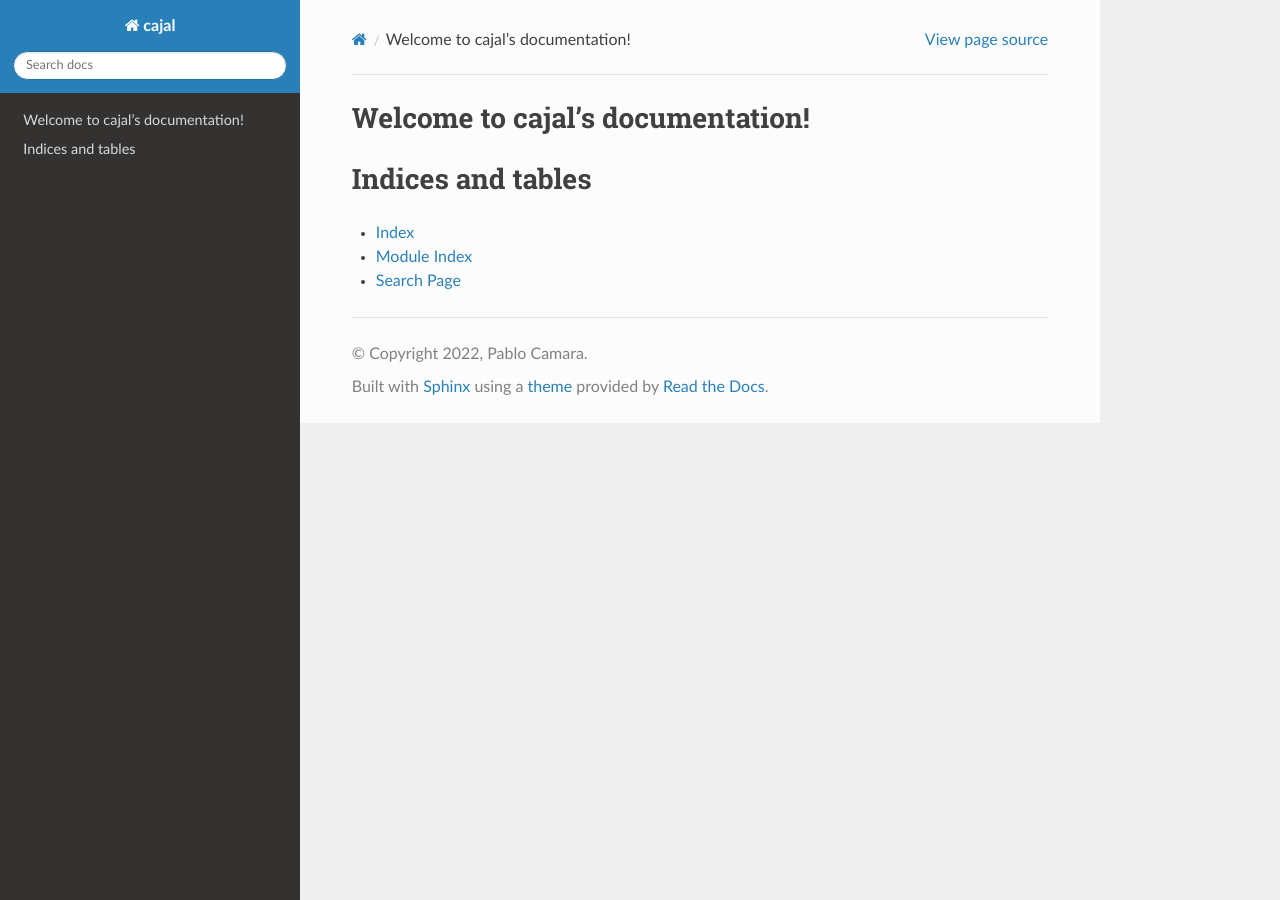
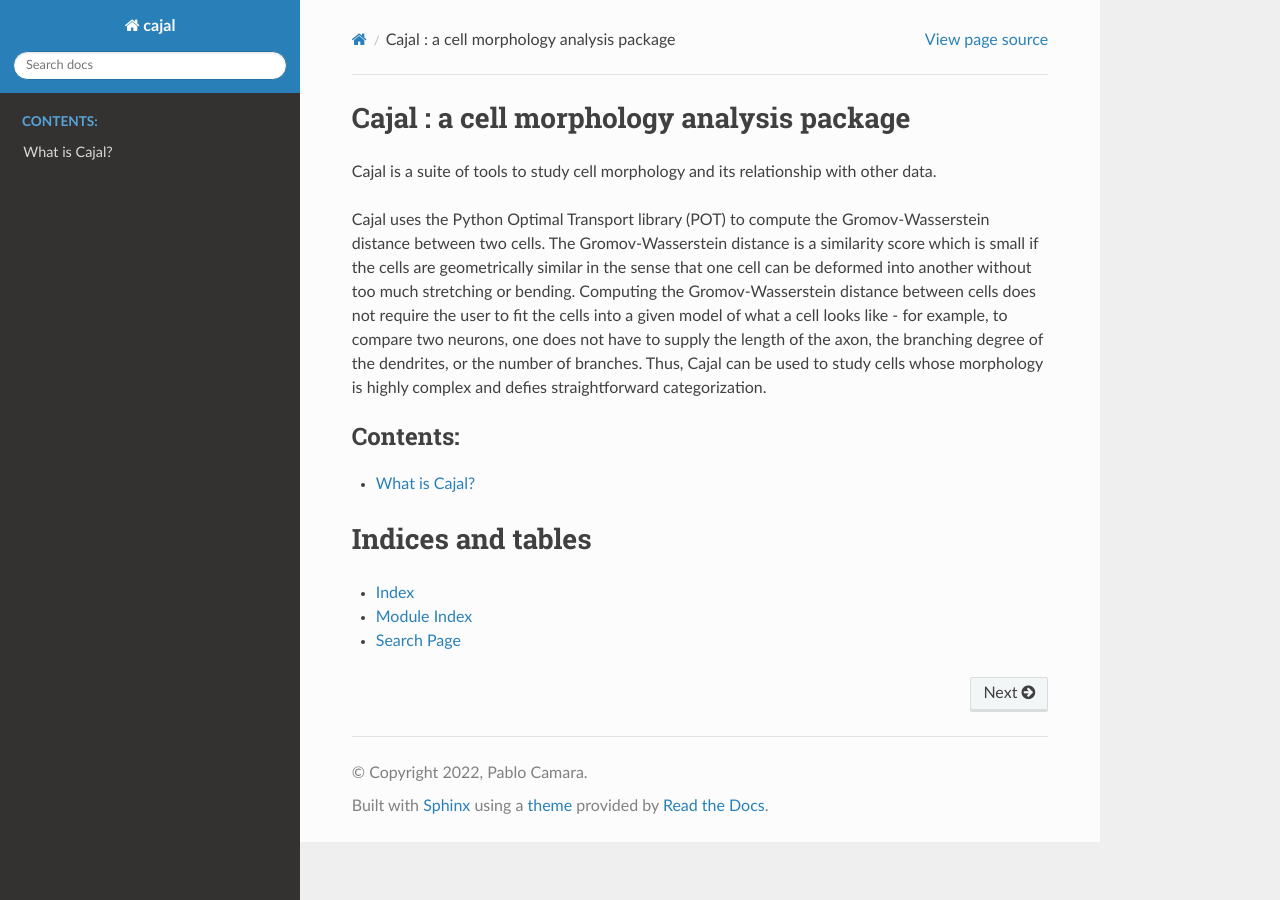
Before and after one commit to CamaraLab/CAJAL, a Sphinx documentation site: the page built from docs/index.rst, in a window 1280 px wide. Built offline with Sphinx 7.4.7 and the Read the Docs theme 2.0.0, drawn with Linux system fonts in a browser that asks for light colours.

Commit message:
Created "What is cajal?" file.

```diff
--- a/docs/index.rst
+++ b/docs/index.rst
@@ -3,14 +3,22 @@
    You can adapt this file completely to your liking, but it should at least
    contain the root `toctree` directive.
 
-Welcome to cajal's documentation!
-=================================
+Cajal : a cell morphology analysis package
+==========================================
+
+Cajal is a suite of tools to study cell morphology and its relationship with other data.
+
+Cajal uses the Python Optimal Transport library (POT) to compute the Gromov-Wasserstein distance between two cells. The Gromov-Wasserstein distance is a similarity score which is small
+if the cells are geometrically similar in the sense that one cell can be deformed into another without too much stretching or bending. Computing the Gromov-Wasserstein distance between cells does not require the user to fit the cells into a given model of what a cell looks like - for example, to compare two neurons, one does not have to supply the length of the axon, the branching degree of the dendrites, or the number of branches. Thus, Cajal can be used to study cells whose morphology is highly complex and defies straightforward categorization.
 
 .. toctree::
    :maxdepth: 2
    :caption: Contents:
 
-
+   what-is-cajal
+.. This is a comment.
+   \\:hidden:
+   \\To add a caption in the TOC use :caption: in the toctree, i.e. :caption: First steps
 
 Indices and tables
 ==================
```
Also changed, not shown: docs/what-is-cajal.rst (added, +24 -0 lines), 1 other file.
